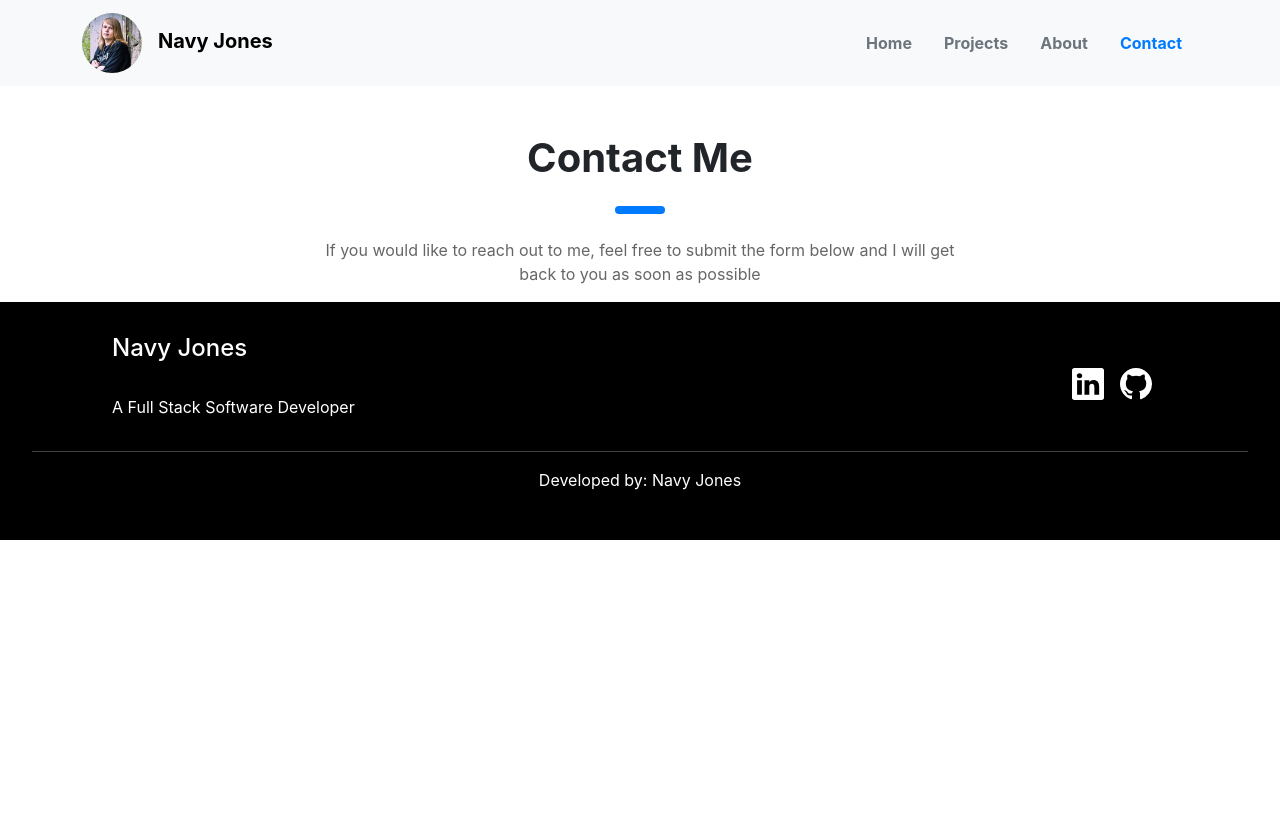
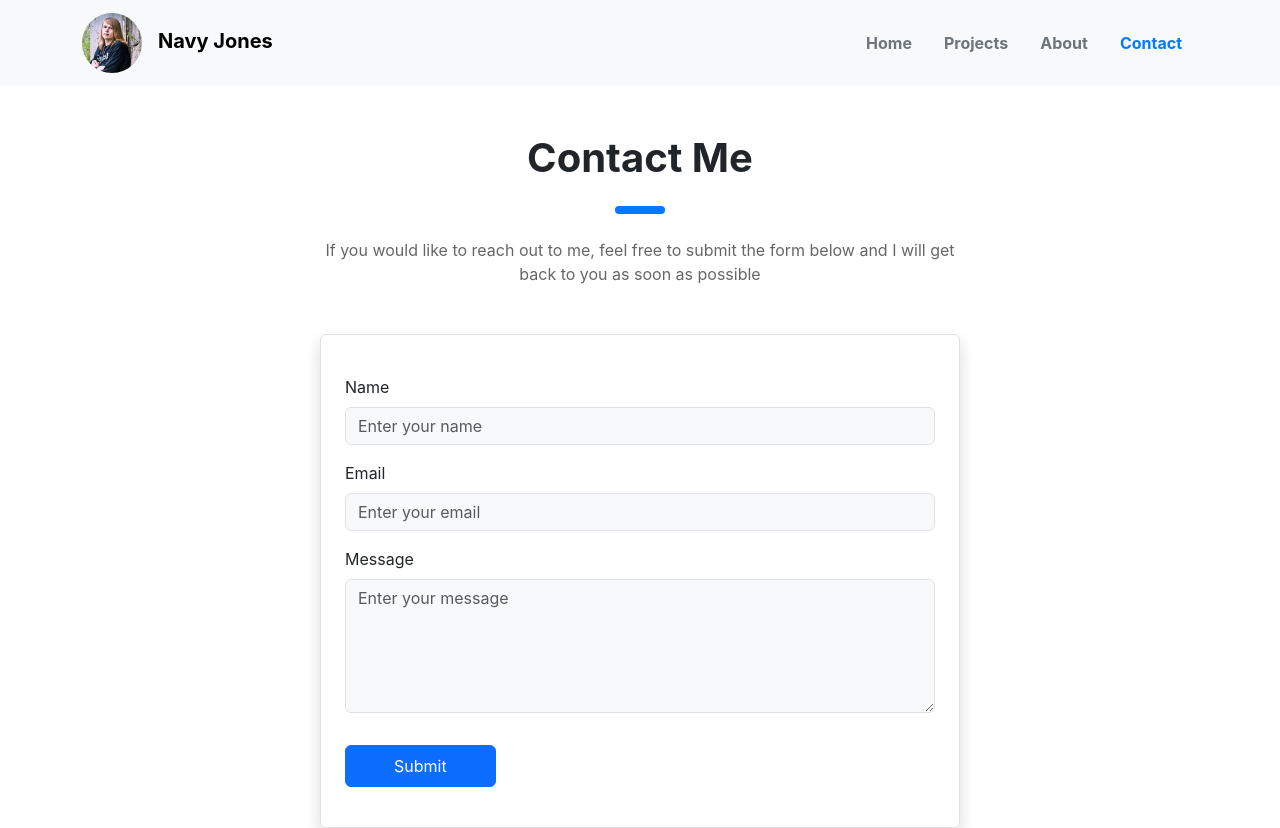
Before and after one commit to jonesna213/Portfolio, a React (Create React App) app: page /contact in a window 1280 px wide. Shown: the top 828 px of the page. Before the commit the page ends 800 px from the top, so only its background shows below. Built offline with nearby package versions, Linux system fonts and the light colour scheme.

Commit message:
Created form on contact page

```diff
--- a/src/components/Footer.js
+++ b/src/components/Footer.js
@@ -10,12 +10,12 @@ const Footer = () => {
                 </div>
                 <div className={styles.links}>
                         <a href="https://www.linkedin.com/in/navy-jones-329166231/" target="_blank" rel="noreferrer">
-                            <svg xmlns="http://www.w3.org/2000/svg" width="32" height="32" fill="white" class="bi bi-linkedin" viewBox="0 0 16 16">
+                            <svg xmlns="http://www.w3.org/2000/svg" width="32" height="32" fill="white" className="bi bi-linkedin" viewBox="0 0 16 16">
                                 <path d="M0 1.146C0 .513.526 0 1.175 0h13.65C15.474 0 16 .513 16 1.146v13.708c0 .633-.526 1.146-1.175 1.146H1.175C.526 16 0 15.487 0 14.854V1.146zm4.943 12.248V6.169H2.542v7.225h2.401zm-1.2-8.212c.837 0 1.358-.554 1.358-1.248-.015-.709-.52-1.248-1.342-1.248-.822 0-1.359.54-1.359 1.248 0 .694.521 1.248 1.327 1.248h.016zm4.908 8.212V9.359c0-.216.016-.432.08-.586.173-.431.568-.878 1.232-.878.869 0 1.216.662 1.216 1.634v3.865h2.401V9.25c0-2.22-1.184-3.252-2.764-3.252-1.274 0-1.845.7-2.165 1.193v.025h-.016a5.54 5.54 0 0 1 .016-.025V6.169h-2.4c.03.678 0 7.225 0 7.225h2.4z" />
                             </svg>
                         </a>
                         <a href="https://github.com/jonesna213" target="_blank" rel="noreferrer">
-                            <svg xmlns="http://www.w3.org/2000/svg" width="32" height="32" fill="white" class="bi bi-github" viewBox="0 0 16 16">
+                            <svg xmlns="http://www.w3.org/2000/svg" width="32" height="32" fill="white" className="bi bi-github" viewBox="0 0 16 16">
                                 <path d="M8 0C3.58 0 0 3.58 0 8c0 3.54 2.29 6.53 5.47 7.59.4.07.55-.17.55-.38 0-.19-.01-.82-.01-1.49-2.01.37-2.53-.49-2.69-.94-.09-.23-.48-.94-.82-1.13-.28-.15-.68-.52-.01-.53.63-.01 1.08.58 1.23.82.72 1.21 1.87.87 2.33.66.07-.52.28-.87.51-1.07-1.78-.2-3.64-.89-3.64-3.95 0-.87.31-1.59.82-2.15-.08-.2-.36-1.02.08-2.12 0 0 .67-.21 2.2.82.64-.18 1.32-.27 2-.27.68 0 1.36.09 2 .27 1.53-1.04 2.2-.82 2.2-.82.44 1.1.16 1.92.08 2.12.51.56.82 1.27.82 2.15 0 3.07-1.87 3.75-3.65 3.95.29.25.54.73.54 1.48 0 1.07-.01 1.93-.01 2.2 0 .21.15.46.55.38A8.012 8.012 0 0 0 16 8c0-4.42-3.58-8-8-8z" />
                             </svg>
                         </a>
--- a/src/pages/Contact.js
+++ b/src/pages/Contact.js
@@ -1,14 +1,69 @@
 import styles from "./css/Contact.module.css";
+import { useState } from "react";
 
 const ContactPage = () => {
+    const [successfulSubmit, setSuccessfulSubmit] = useState(false);
+    const [name, setName] = useState("");
+    const [email, setEmail] = useState("");
+    const [message, setMessage] = useState("");
+    const [nameError, setNameError] = useState(false);
+    const [emailError, setEmailError] = useState(false);
+    const [messageError, setMessageError] = useState(false);
+
+    const inputChangeHandler = (type, value) => {
+        if (type === "name") {
+            setName(value);
+            setNameError(false);
+            if (value.trim().length <= 0) {
+                setNameError(true);
+            }
+        } else if (type === "email") {
+            setEmail(value);
+            setEmailError(false);
+            if (!value.trim().includes("@")) {
+                setEmailError(true);
+            }
+        } else if (type === "message") {
+            setMessage(value);
+            setMessageError(false);
+            if (value.trim().length <= 0) {
+                setMessageError(true);
+            }
+        }
+    }
+
+    const submitHandler = event => {
+        event.preventDefault();
+
+        //send to email
+        setSuccessfulSubmit(true);
+    }
+
     return (
         <div className={styles.container}>
             <h1 className="fw-bold text-center">Contact Me</h1>
             <div className={`mx-auto my-4 ${styles.customHr}`}></div>
             <p className={`text-center w-50 mx-auto ${styles.text}`}>If you would like to reach out to me, feel free to submit the form below and I will get back to you as soon as possible</p>
 
-            <form>
+            {successfulSubmit && <p className="text-success mt-5 text-center fw-bold">Message Sent!</p>}
 
+            <form onSubmit={submitHandler} className={`w-50 mx-auto border rounded p-4 my-5 shadow ${styles.form}`}>
+                <div className="my-3">
+                    <label className="form-label" htmlFor="name">Name</label>
+                    <input type="text" className="form-control bg-light" id="name" placeholder="Enter your name" value={name} onChange={event => { inputChangeHandler("name", event.target.value) }} required />
+                    {nameError && <p className="text-danger">Please enter your name</p>}
+                </div>
+                <div className="my-3">
+                    <label className="form-label" htmlFor="email">Email</label>
+                    <input type="email" className="form-control bg-light" id="email" placeholder="Enter your email" value={email} onChange={event => { inputChangeHandler("email", event.target.value) }} required />
+                    {emailError && <p className="text-danger">Please enter a valid email</p>}
+                </div>
+                <div className="my-3">
+                    <label className="form-label" htmlFor="message">Message</label>
+                    <textarea className="form-control bg-light" placeholder="Enter your message" rows="5" value={message} onChange={event => { inputChangeHandler("message", event.target.value) }} required />
+                    {messageError && <p className="text-danger">Please enter a message</p>}
+                </div>
+                <button type="submit" className="btn btn-primary px-5 py-2 my-3">Submit</button>
             </form>
         </div>
     );
--- a/src/pages/Home.js
+++ b/src/pages/Home.js
@@ -3,7 +3,7 @@ import styles from "./css/Home.module.css";
 
 const HomePage = () => {
     return (
-        <div className={styles.container}>
+        <div className={`mx-3 ${styles.container}`}>
             <h1>Hey, I'm Navy Jones</h1>
             <p>A Full Stack Software Developer on an exciting journey of learning and innovation.<br />
                 Crafting digital solutions with an insatiable curiosity and a commitment to continuous improvement</p>
```
